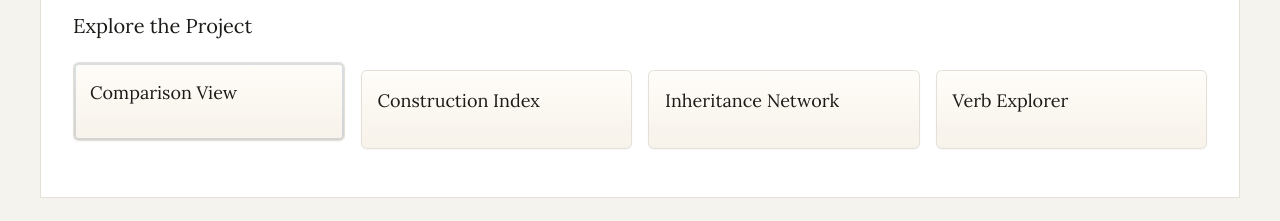
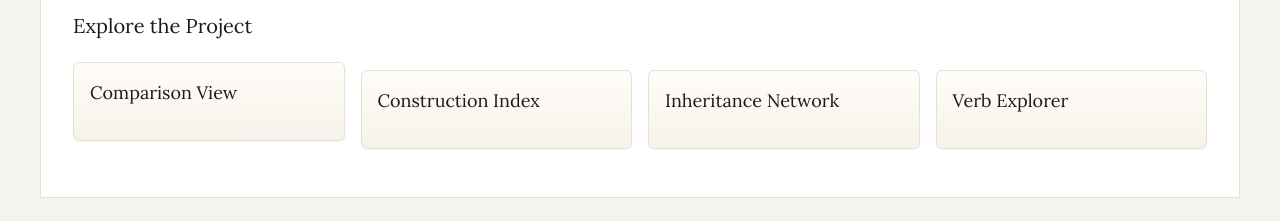
Before and after one commit to lyabi/constructarium, a plain HTML site: page index.html in a window 1280 px wide. Shown: the part 291-512 px from the top of the page. Drawn offline with Linux system fonts and the light colour scheme.

Commit message:
Small layout changes

```diff
--- a/css/style.css
+++ b/css/style.css
@@ -685,11 +685,6 @@ nav[aria-label="Verb sets"] a:focus-visible,
   background: linear-gradient(180deg, #fffdf9 0%, #f7f2ea 100%);
 }
 
-/* first-child targets the Compare card because it appears first in the home entry list. */
-/* That card gets a bit more emphasis because comparison is the primary feature. */
-#home .entry-point-card:first-child {
-  box-shadow: inset 0 0 0 2px rgba(47, 79, 111, 0.18), 0 1px 2px rgba(28, 27, 24, 0.04);
-}
 
 /* The inheritance page is divided into legend, graph area, and standalone constructions. */
 #inheritance-network section {
```
